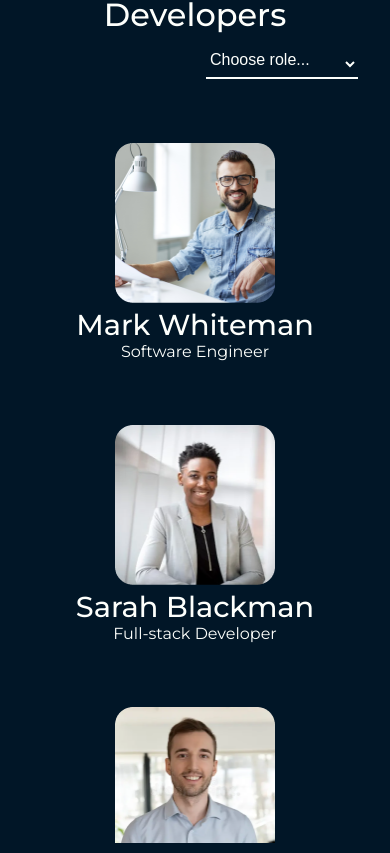
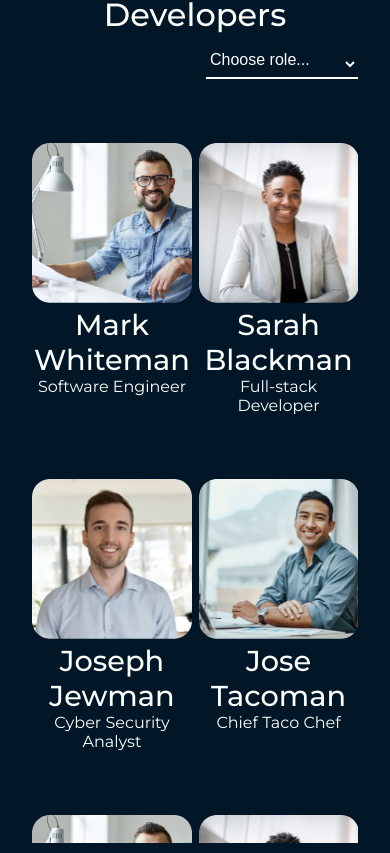
Before and after one commit to mostafamt/ByteBits, a Next.js app: page /team in a window 390 px wide. Shown: the part 3971-4824 px from the top of the page. Built offline with nearby package versions, Linux system fonts and the light colour scheme.

Commit message:
modify developer card

```diff
--- a/src/components/Developers/developer.module.scss
+++ b/src/components/Developers/developer.module.scss
@@ -39,6 +39,8 @@
   .dev-body {
     overflow-y: auto;
     max-height: 700px;
+    display: grid !important;
+    grid-template-columns: repeat(4, 1fr);
     &::-webkit-scrollbar {
       width: 8px;
     }
@@ -58,6 +60,14 @@
     /* Handle on hover */
     &::-webkit-scrollbar-thumb:hover {
       background: $light;
+    }
+
+    @media (max-width: 991.98px) {
+      grid-template-columns: repeat(3, 1fr);
+    }
+
+    @media (max-width: 767px) {
+      grid-template-columns: repeat(2, 1fr);
     }
   }
 
```
